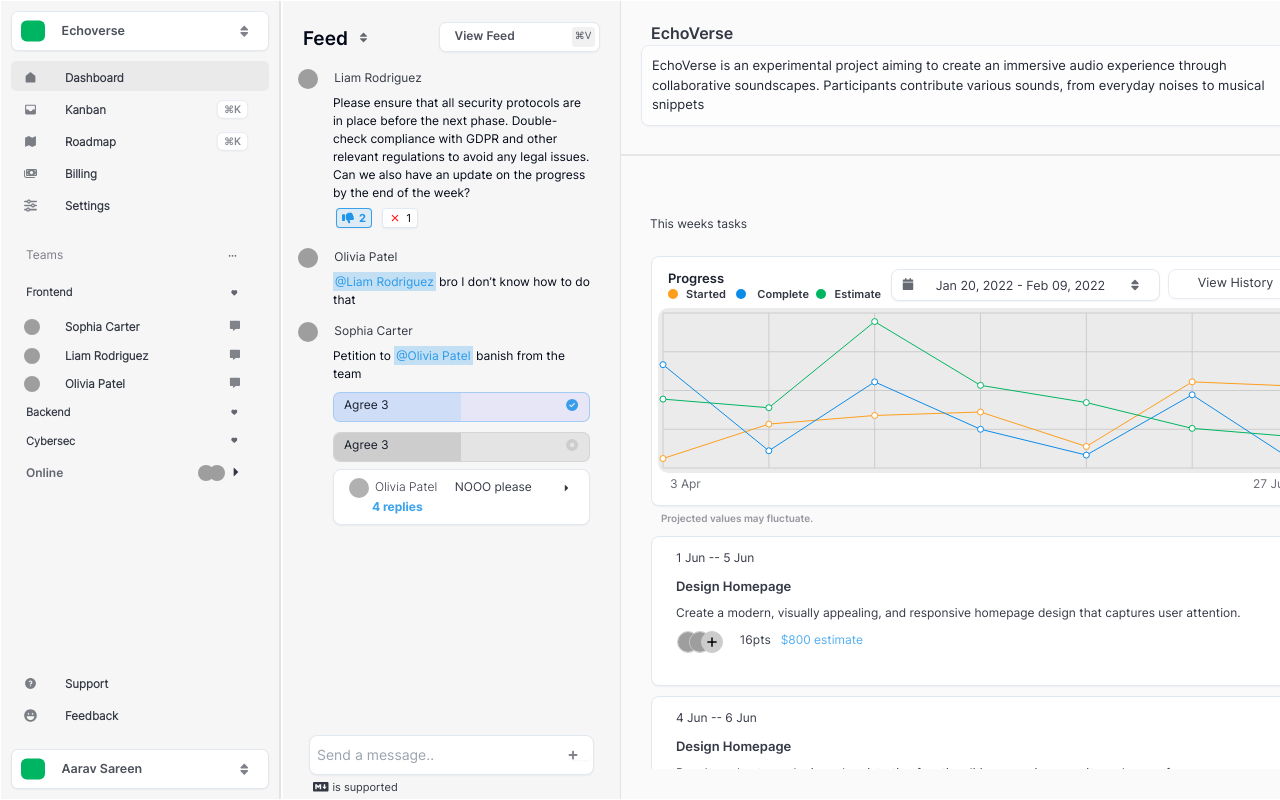
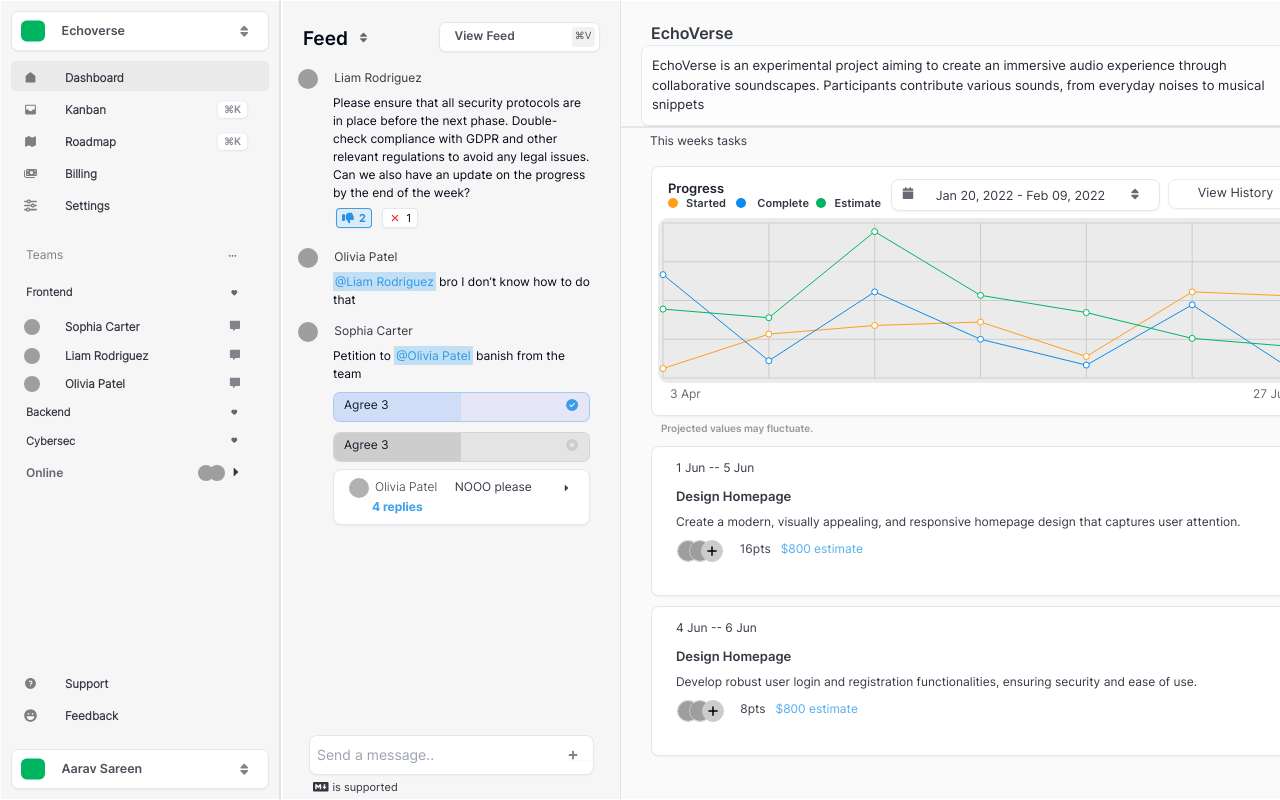
Before and after one commit to Dickson2020/ghost-project, a Next.js app: page / in a window 1280 px wide. Shown: the top 800 px of the page. Built offline with nearby package versions, Linux system fonts and the light colour scheme; grey boxes are pictures that could not be loaded.

Commit message:
layout pixel changes applied

```diff
--- a/app/components/pages/dashboard.css
+++ b/app/components/pages/dashboard.css
@@ -29,8 +29,8 @@
 }
 
 .dashboad-container{
-    display: grid;
-   grid-template-rows:  0.4fr 0.07fr 1fr ;
+    display: flex;
+    flex-direction: column;
     height: 100%;
 }
 
@@ -39,6 +39,9 @@
     height: 155px;
     border-bottom: 2px solid rgba(0, 0, 0, 0.08);
     padding: 20px;
+    padding-bottom: 0px;
+    flex: 0.1;
+
 }
 
 .top-view-text{
@@ -71,6 +74,8 @@
     gap: 12px;
     padding: 30px;
     padding-top: 0px;
+    padding-bottom: 4px;
+    flex:1;
 
 }
 .view-history-button{
@@ -151,6 +156,8 @@
     flex-direction: row;
     justify-content: space-between;
     margin-top: 0px;
+    flex:0.05;
+    padding-top: 7px;
 
 }
 
```
